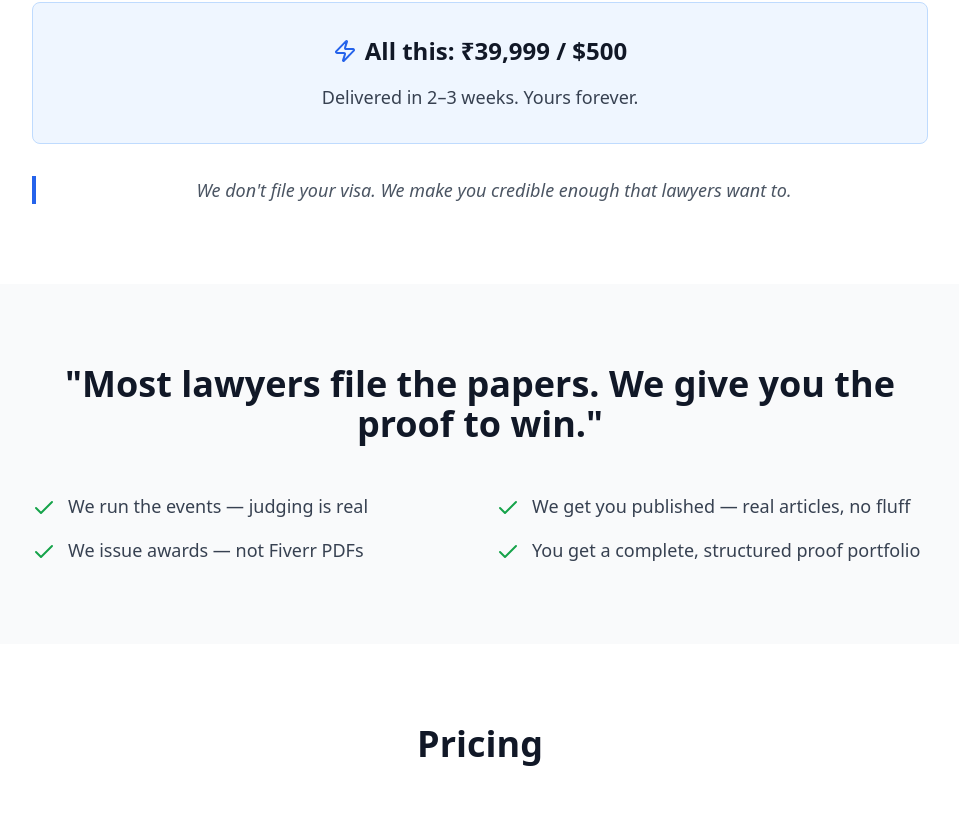
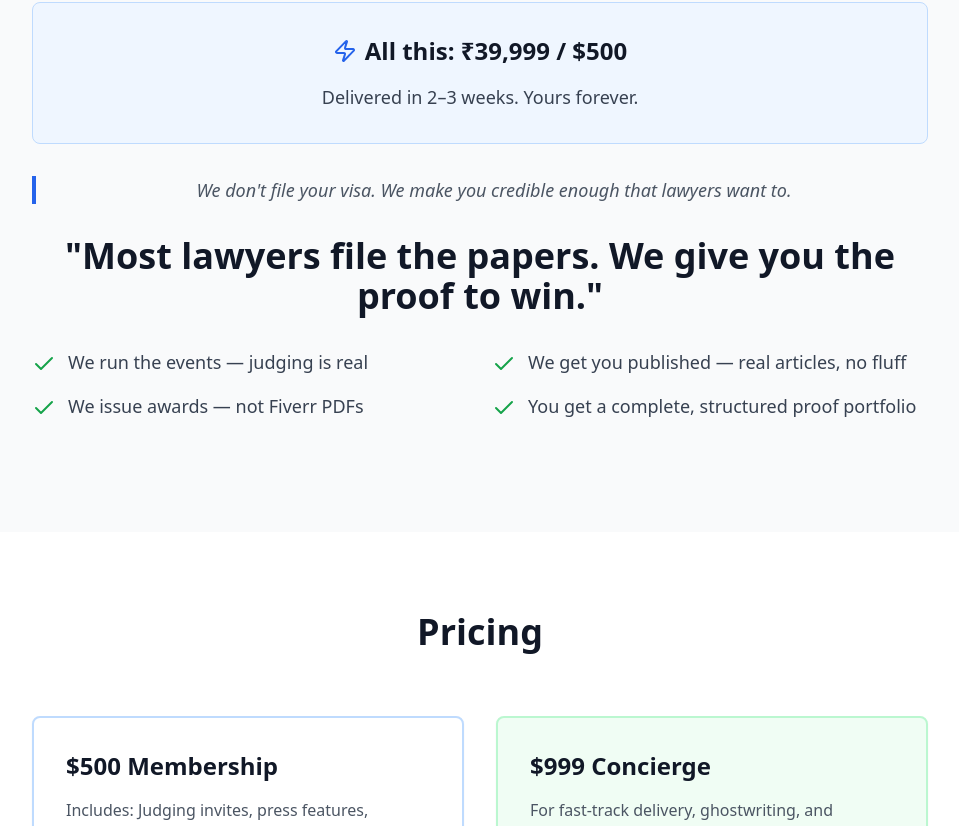
Before and after one commit to extraordinaryclub/visa-proof-hq, a React (Vite) app: page / in a window 1280 px wide. Shown: the part 4730-5556 px from the top of the page, without its empty margins (160-1119 px from the left). Built offline with nearby package versions, Linux system fonts and the light colour scheme.

Commit message:
Refactor: Update landing page content
Update the landing page content in `src/pages/Index.tsx` with the provided content, maintaining the existing section order and style.

```diff
--- a/src/pages/Index.tsx
+++ b/src/pages/Index.tsx
@@ -1,3 +1,4 @@
+
 import { Check, ArrowRight, Plus, Minus, Zap, Newspaper, PenLine, Folder, Globe, Clock, Target, Calendar } from "lucide-react";
 import { Button } from "@/components/ui/button";
 import { Card, CardContent } from "@/components/ui/card";
@@ -268,7 +269,7 @@ const Index = () => {
       </section>
 
       {/* What You Get */}
-      <section className="px-6 py-20">
+      <section className="px-6 py-20 bg-gray-50">
         <div className="max-w-4xl mx-auto">
           <h2 className="text-4xl font-bold text-center mb-16 text-gray-900">
             What You Get
@@ -277,7 +278,7 @@ const Index = () => {
             {features.map((feature, index) => {
               const IconComponent = feature.icon;
               return (
-                <div key={index} className="border border-gray-200 rounded-lg p-6 hover:border-blue-200 transition-colors">
+                <div key={index} className="border border-gray-200 bg-white rounded-lg p-6 hover:border-blue-200 transition-colors">
                   <div className="flex items-start space-x-4">
                     <div className="w-12 h-12 bg-blue-100 rounded-lg flex items-center justify-center flex-shrink-0">
                       <IconComponent className="h-6 w-6 text-blue-600" />
@@ -300,7 +301,7 @@ const Index = () => {
           </div>
 
           {/* Pricing highlight */}
-          <div className="text-center bg-blue-50 border border-blue-200 rounded-lg p-8">
+          <div className="text-center bg-blue-50 border border-blue-200 rounded-lg p-8 mb-8">
             <div className="flex items-center justify-center space-x-2 mb-4">
               <Zap className="h-6 w-6 text-blue-600" />
               <h3 className="text-2xl font-bold text-gray-900">All this: ₹39,999 / $500</h3>
@@ -310,19 +311,16 @@ const Index = () => {
             </p>
           </div>
 
-          <p className="text-lg text-gray-600 text-center italic border-l-4 border-blue-600 pl-6 mt-8">
+          <p className="text-lg text-gray-600 text-center italic border-l-4 border-blue-600 pl-6 mb-8">
             We don't file your visa. We make you credible enough that lawyers want to.
           </p>
-        </div>
-      </section>
 
-      {/* Why It Works */}
-      <section className="px-6 py-20 bg-gray-50">
-        <div className="max-w-4xl mx-auto text-center">
-          <blockquote className="text-3xl md:text-4xl font-bold text-gray-900 mb-12">
+          {/* Why It Works Quote */}
+          <div className="text-center mb-8">
+            <blockquote className="text-3xl md:text-4xl font-bold text-gray-900 mb-8">
               "Most lawyers file the papers. We give you the proof to win."
             </blockquote>
-          <div className="grid grid-cols-1 md:grid-cols-2 gap-8 text-left">
+            <div className="grid grid-cols-1 md:grid-cols-2 gap-6 text-left">
               <div className="space-y-4">
                 <div className="flex items-start">
                   <Check className="h-6 w-6 text-green-600 mr-3 mt-1 flex-shrink-0" />
@@ -341,6 +339,7 @@ const Index = () => {
                 <div className="flex items-start">
                   <Check className="h-6 w-6 text-green-600 mr-3 mt-1 flex-shrink-0" />
                   <p className="text-lg text-gray-700">You get a complete, structured proof portfolio</p>
+                </div>
               </div>
             </div>
           </div>
```
Lines whose indentation alone changed are shown as unchanged.
